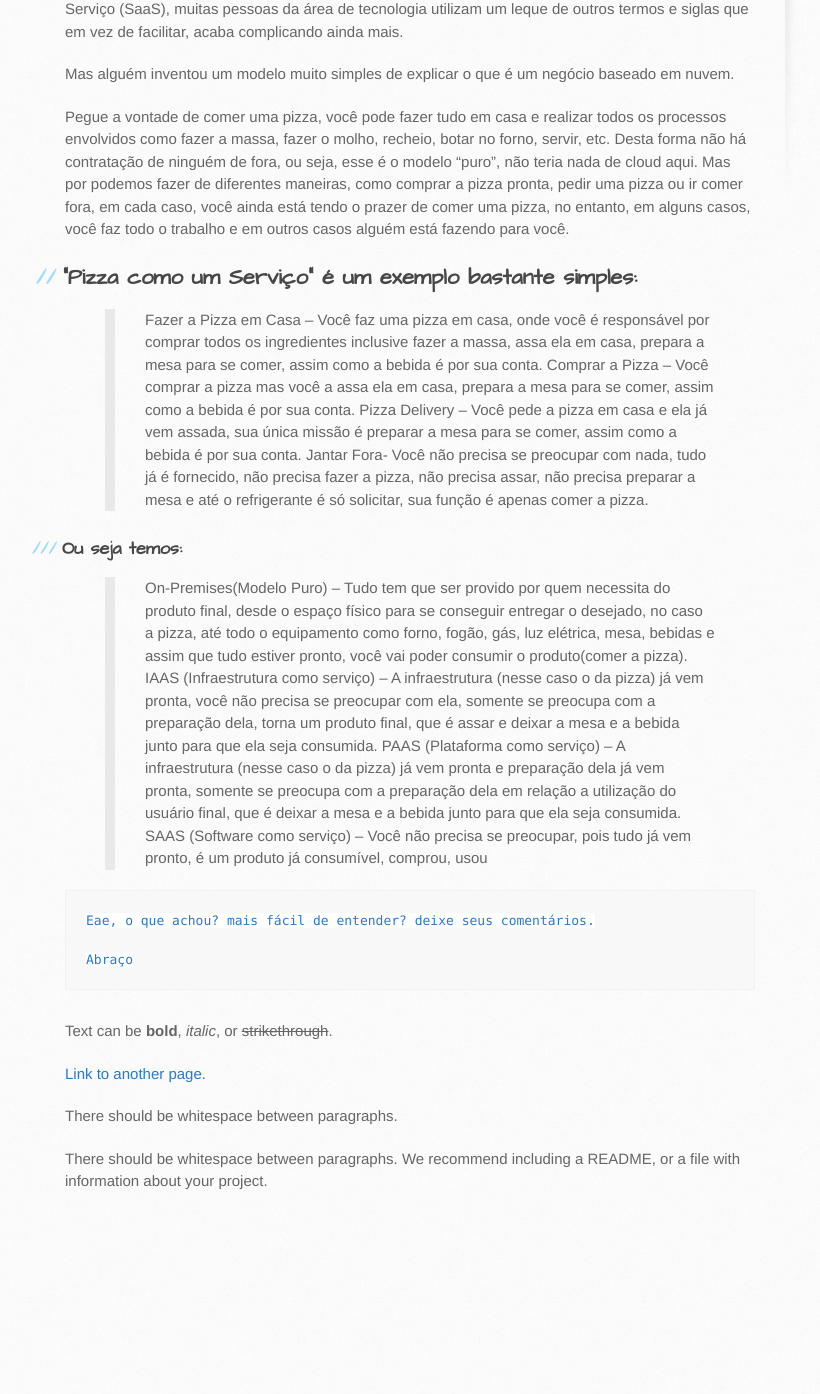
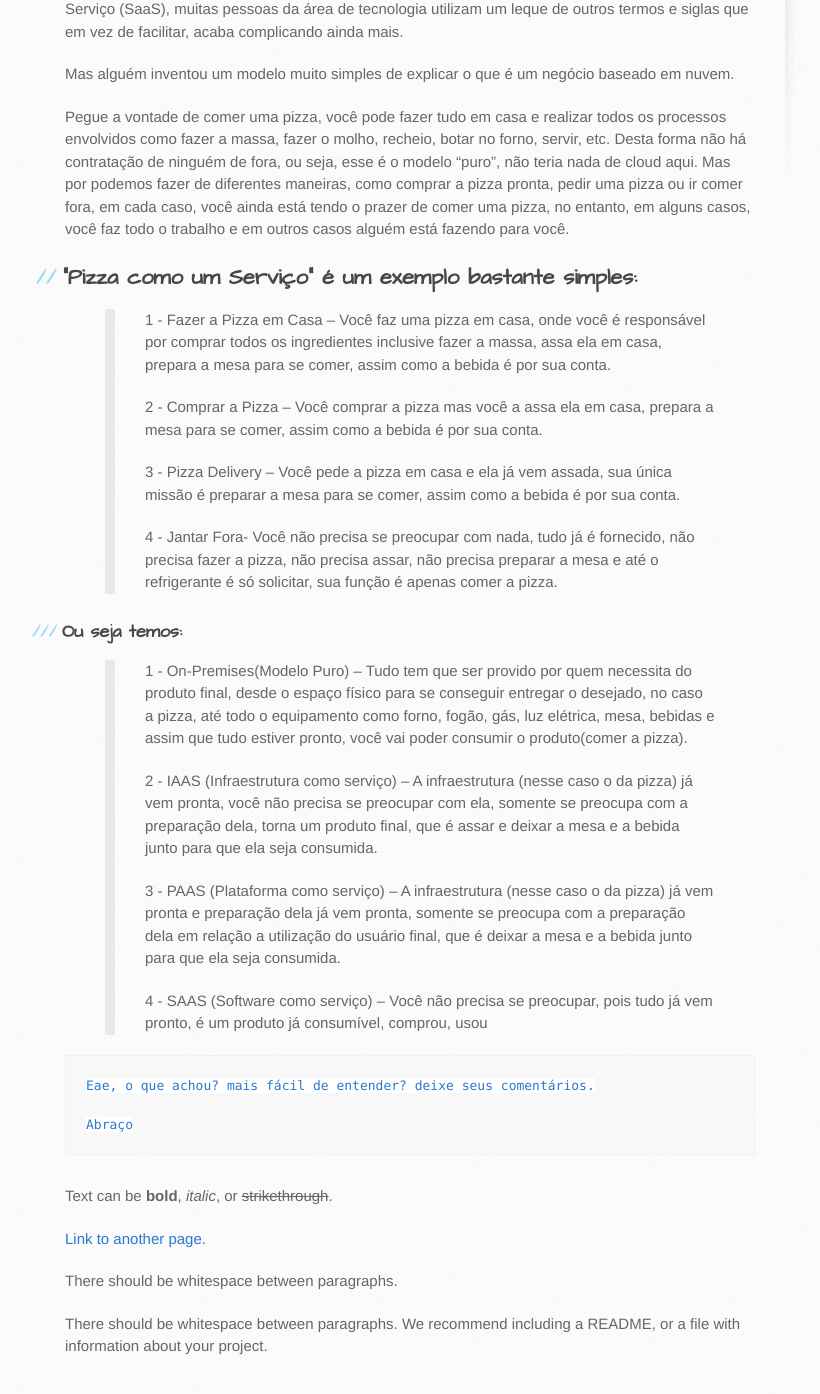
Before and after one commit to idsiaducki/Blog, a Jekyll site: the page built from index.md, in a window 1280 px wide and 1400 px high, scrolled down 560 px. Shown: the top 1394 px of the window, without its empty margins (105-925 px from the left). Built offline with Jekyll 4.4.1, drawn with Linux system fonts in a browser that asks for light colours; our own code applies the rules of GitHub Pages for plain Markdown files; before the commit the page ends 1795 px from its top, so only the background shows below that.

Commit message:
Segundo Texto

````diff
--- a/index.md
+++ b/index.md
@@ -14,17 +14,23 @@ Pegue a vontade de comer uma pizza, você pode fazer tudo em casa e realizar tod
 
 ## “Pizza como um Serviço” é um exemplo bastante simples:
 
-> Fazer a Pizza em Casa – Você faz uma pizza em casa, onde você é responsável por comprar todos os ingredientes inclusive fazer a massa, assa ela em casa, prepara a mesa para se comer, assim como a bebida é por sua conta.
-> Comprar a Pizza – Você comprar a pizza mas você a assa ela em casa, prepara a mesa para se comer, assim como a bebida é por sua conta.
-> Pizza Delivery – Você pede a pizza em casa e ela já vem assada, sua única missão é preparar a mesa para se comer, assim como a bebida é por sua conta.
-> Jantar Fora- Você não precisa se preocupar com nada, tudo já é fornecido, não precisa fazer a pizza, não precisa assar, não precisa preparar a mesa e até o refrigerante é só solicitar, sua função é apenas comer a pizza.
+> 1 - Fazer a Pizza em Casa – Você faz uma pizza em casa, onde você é responsável por comprar todos os ingredientes inclusive fazer a massa, assa ela em casa, prepara a mesa para se comer, assim como a bebida é por sua conta.
+>
+> 2 - Comprar a Pizza – Você comprar a pizza mas você a assa ela em casa, prepara a mesa para se comer, assim como a bebida é por sua conta.
+>
+> 3 - Pizza Delivery – Você pede a pizza em casa e ela já vem assada, sua única missão é preparar a mesa para se comer, assim como a bebida é por sua conta.
+>
+> 4 - Jantar Fora- Você não precisa se preocupar com nada, tudo já é fornecido, não precisa fazer a pizza, não precisa assar, não precisa preparar a mesa e até o refrigerante é só solicitar, sua função é apenas comer a pizza.
 
 ### Ou seja temos:
 
-> On-Premises(Modelo Puro) –  Tudo tem que ser provido por quem necessita do produto final, desde o espaço físico para se conseguir entregar o desejado, no caso a pizza, até todo o equipamento como forno, fogão, gás, luz elétrica, mesa, bebidas e assim que tudo estiver pronto, você vai poder consumir o produto(comer a pizza).
-> IAAS (Infraestrutura como serviço) – A infraestrutura (nesse caso o da pizza) já vem pronta, você não precisa se preocupar com ela, somente se preocupa com a preparação dela, torna um produto final, que é assar e deixar a mesa e a bebida junto para que ela seja consumida.
-> PAAS (Plataforma como serviço) –  A infraestrutura (nesse caso o da pizza) já vem pronta e preparação dela já vem pronta, somente se preocupa com a preparação dela em relação a utilização do usuário final, que é deixar a mesa e a bebida junto para que ela seja consumida.
-> SAAS (Software como serviço) – Você não precisa se preocupar, pois tudo já vem pronto, é um produto já consumível, comprou, usou
+> 1 - On-Premises(Modelo Puro) –  Tudo tem que ser provido por quem necessita do produto final, desde o espaço físico para se conseguir entregar o desejado, no caso a pizza, até todo o equipamento como forno, fogão, gás, luz elétrica, mesa, bebidas e assim que tudo estiver pronto, você vai poder consumir o produto(comer a pizza).
+>
+> 2 - IAAS (Infraestrutura como serviço) – A infraestrutura (nesse caso o da pizza) já vem pronta, você não precisa se preocupar com ela, somente se preocupa com a preparação dela, torna um produto final, que é assar e deixar a mesa e a bebida junto para que ela seja consumida.
+>
+> 3 - PAAS (Plataforma como serviço) –  A infraestrutura (nesse caso o da pizza) já vem pronta e preparação dela já vem pronta, somente se preocupa com a preparação dela em relação a utilização do usuário final, que é deixar a mesa e a bebida junto para que ela seja consumida.
+>
+> 4 - SAAS (Software como serviço) – Você não precisa se preocupar, pois tudo já vem pronto, é um produto já consumível, comprou, usou
 
 ```
 Eae, o que achou? mais fácil de entender? deixe seus comentários.
````
